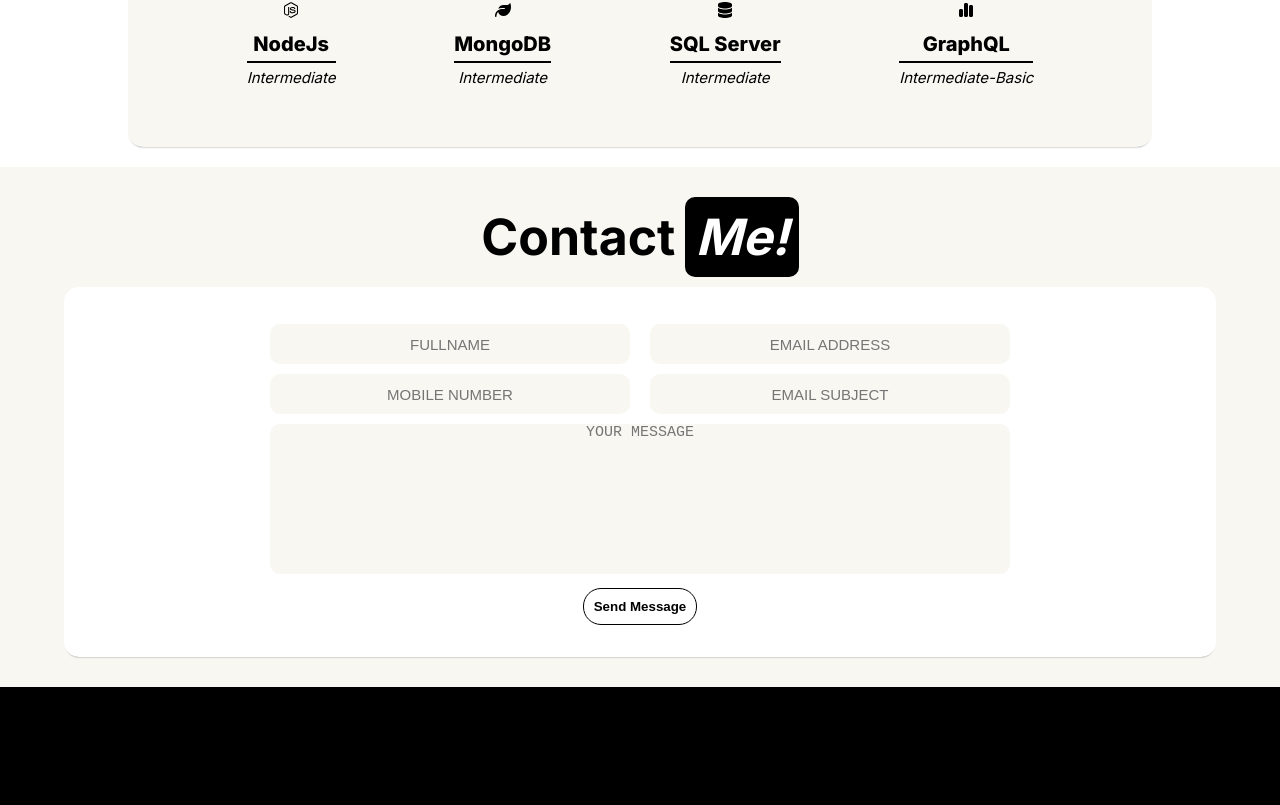
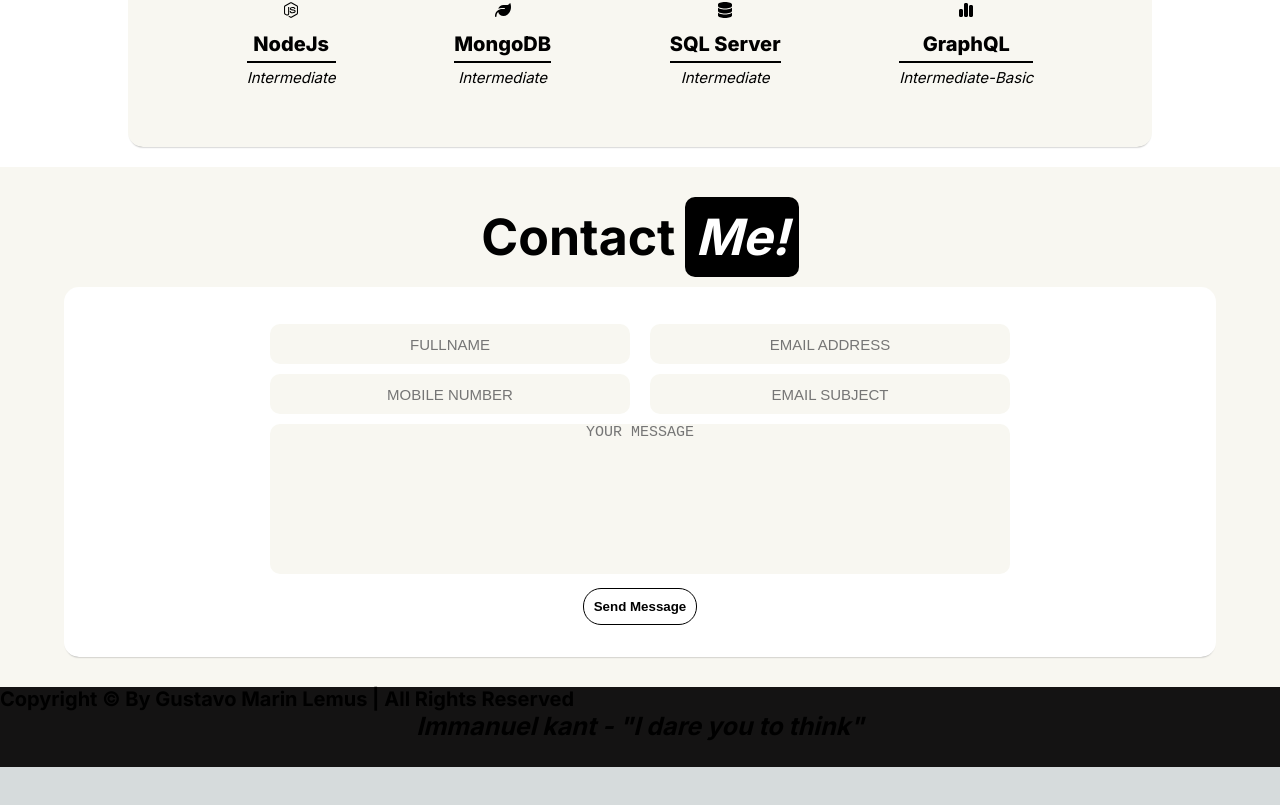
Before and after one commit to GusLDev/my_portfolioV1, a Next.js app: page / in a window 1280 px wide. Shown: the part 1513-2318 px from the top of the page. After the commit the page ends 2280 px from the top, so only its background shows below. Built offline with nearby package versions, Linux system fonts and the light colour scheme.

Commit message:
Footer Added

```diff
--- a/src/app/components/Footer.jsx
+++ b/src/app/components/Footer.jsx
@@ -3,7 +3,8 @@ import Styles from '../styles/Footer.module.css'
 const Footer = () => {
   return (
     <div className={Styles.container}>
-
+        <h2 className={Styles.copy}>Copyright © By Gustavo Marin Lemus | All Rights Reserved</h2>
+        <h3 className={Styles.sapere}>Immanuel kant - "I dare you to think"</h3>
     </div>
   )
 }
--- a/src/app/styles/Footer.module.css
+++ b/src/app/styles/Footer.module.css
@@ -1,4 +1,12 @@
 .container{
-    height: 30vh;
-    background: black;
+    height: 10vh;
+    background: rgb(20, 19, 19);
 }
+.copy{
+    font-size: 20px;
+}
+.sapere{
+    text-align: center;
+    font-style: italic;
+    font-size: 25px;
+}
```
